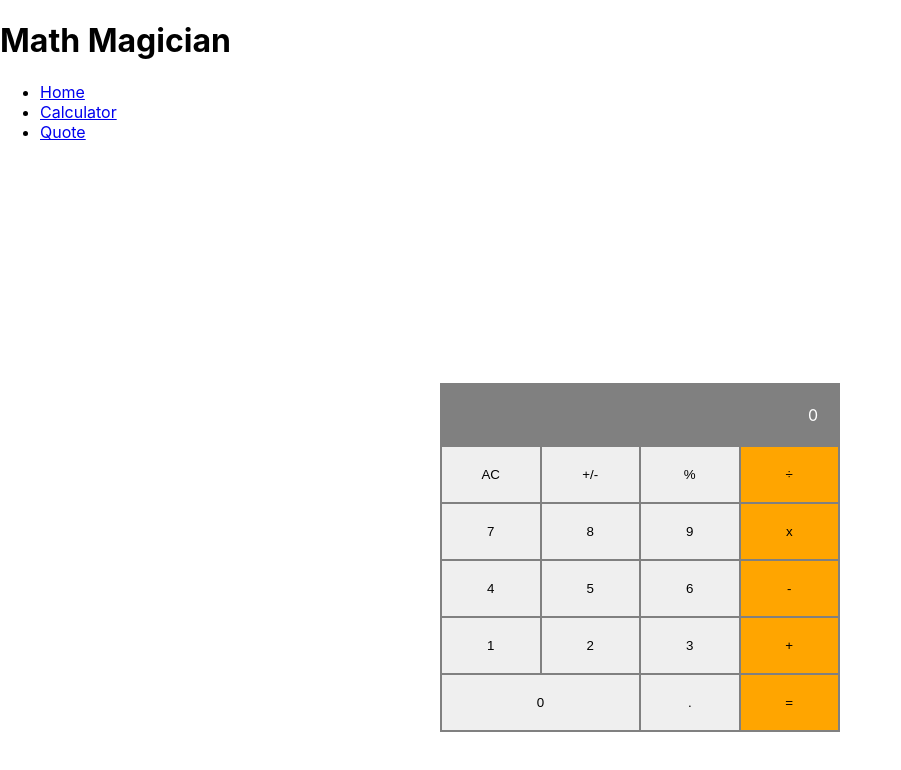
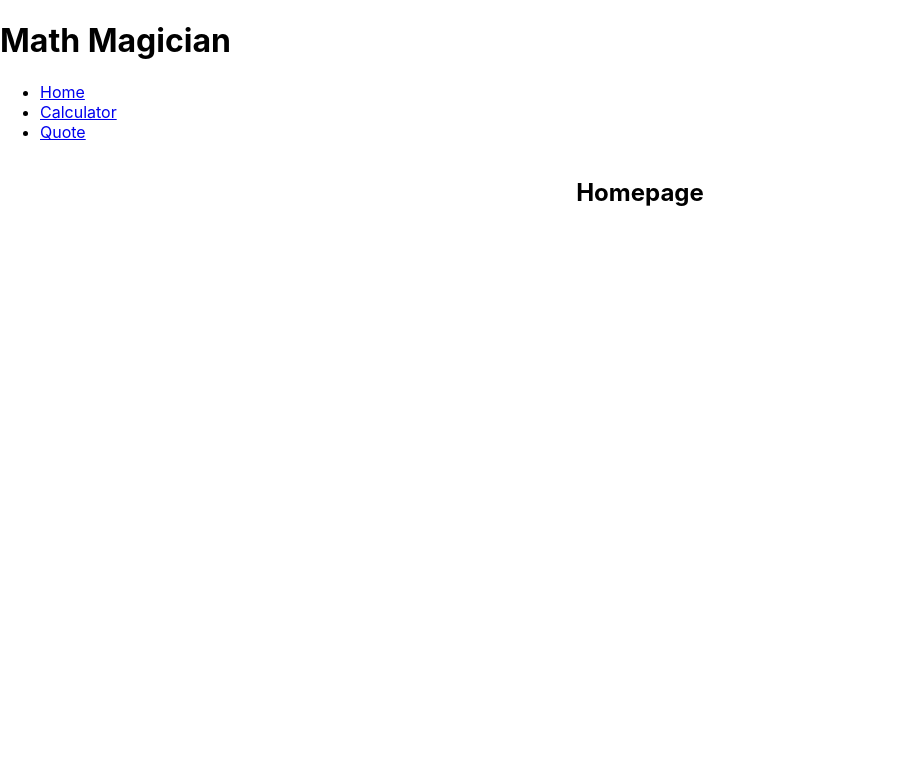
Before and after one commit to mutinhiri/maths-magician, a React (Create React App) app: page / in a window 1280 px wide. Shown: the top 770 px of the page, without its empty margins (0-901 px from the left). Built offline with nearby package versions, Linux system fonts and the light colour scheme.

Commit message:
Add boileplate pages

```diff
--- a/src/App.js
+++ b/src/App.js
@@ -16,11 +16,13 @@ const App = () => (
         <li><a href="calculator">Calculator</a></li>
         <li><a href="quote">Quote</a></li>
       </ul>
-
     </header>
-
     <div className="App">
-      <Calculator />
+      <Routes>
+        <Route path='/' element={<h2> Homepage</h2>} />
+        <Route path='/calculator' element = {<Calculator/>} />
+        <Route path='/quote' element={<h1>Welcome to the quote page</h1>}/>
+      </Routes>
     </div>
 
   </Router>
```
